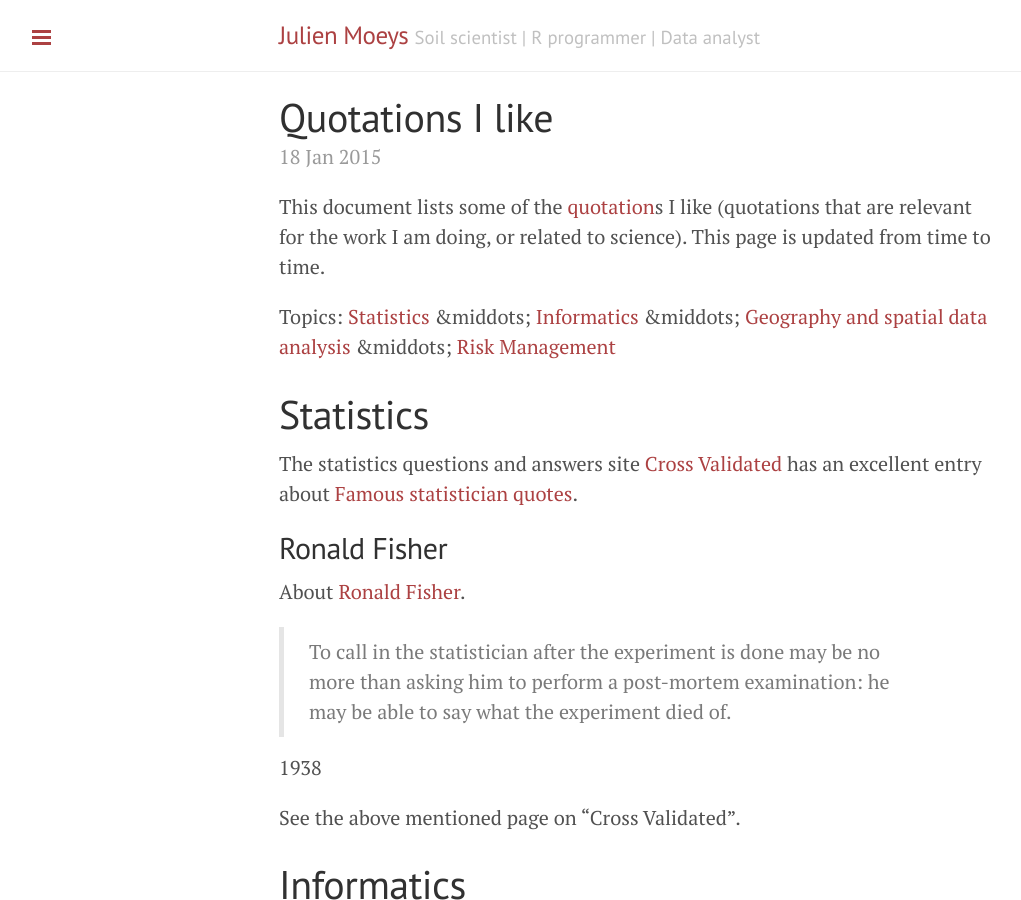
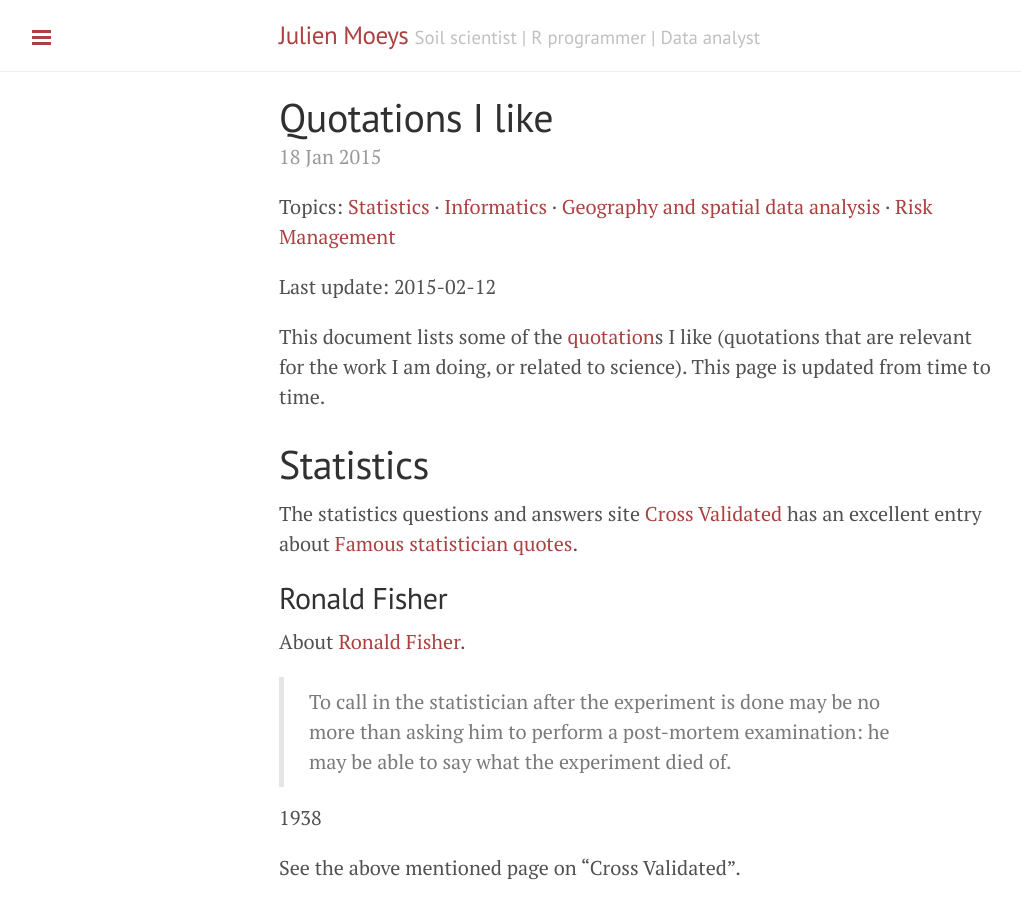
Before and after one commit to julienmoeys/julienmoeys.github.io, a Jekyll site: the page built from _posts/2015-01-18-quotations.md, in a window 1280 px wide and 900 px high. Shown: the whole window, without its empty margins (1-1022 px from the left). Built offline with Jekyll 4.4.1, drawn with Linux system fonts in a browser that asks for light colours; Markdown is read by kramdown in place of the engine named in the settings.

Commit message:
fix typo + change date

```diff
--- a/_posts/2015-01-18-quotations.md
+++ b/_posts/2015-01-18-quotations.md
@@ -3,14 +3,16 @@ layout : post_en
 title  : 'Quotations I like'
 ---
 
+Topics: [Statistics](#stats) &middot;
+[Informatics](#informatics) &middot;
+[Geography and spatial data analysis](#geography) &middot;
+[Risk Management](#risk)
+
+Last update: 2015-02-12
+
 This document lists some of the [quotation][]s I like (quotations
 that are relevant for the work I am doing, or related to science).
 This page is updated from time to time.
-
-Topics: [Statistics](#stats) &middots;
-[Informatics](#informatics) &middots;
-[Geography and spatial data analysis](#geography) &middots;
-[Risk Management](#risk)
 
 
 
```
